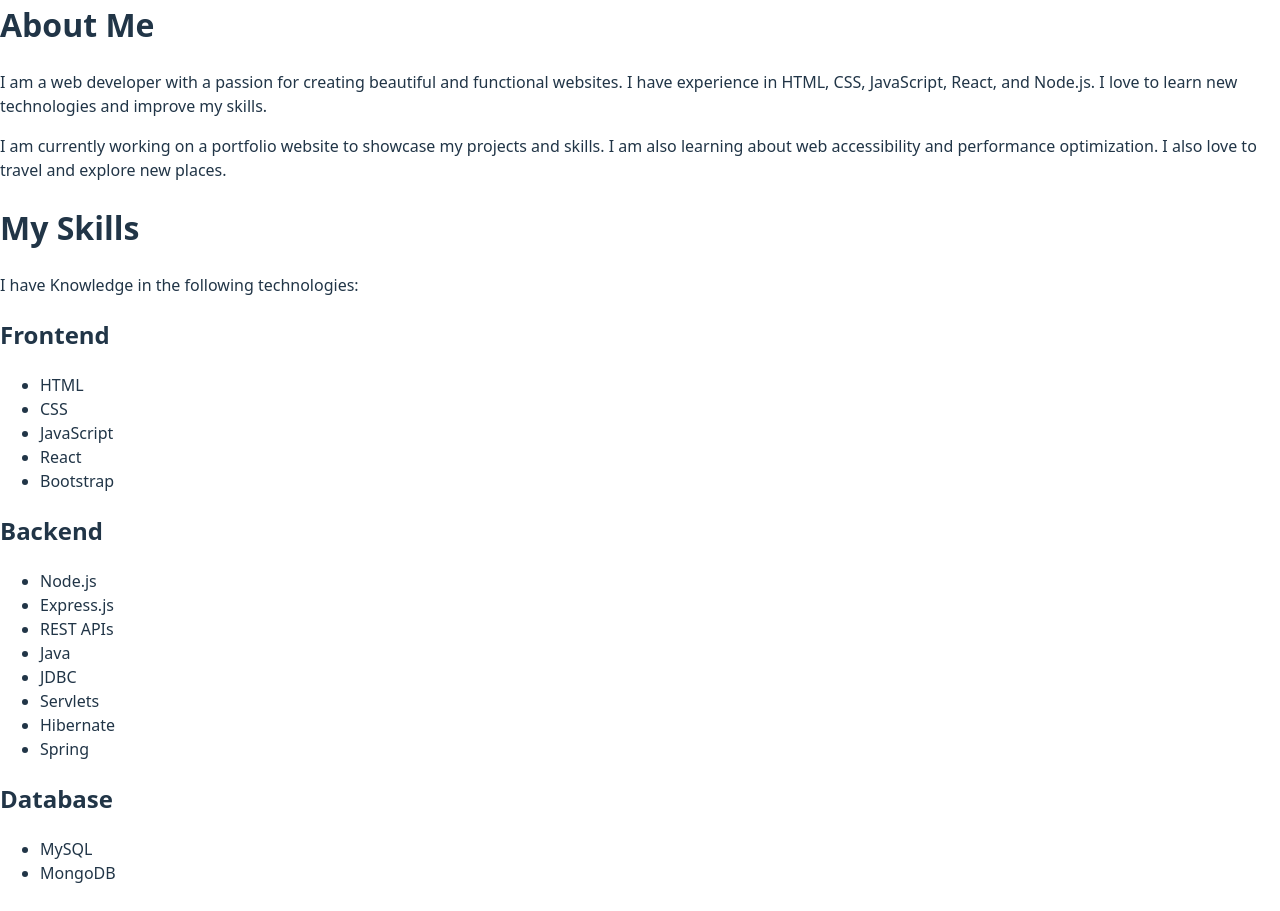
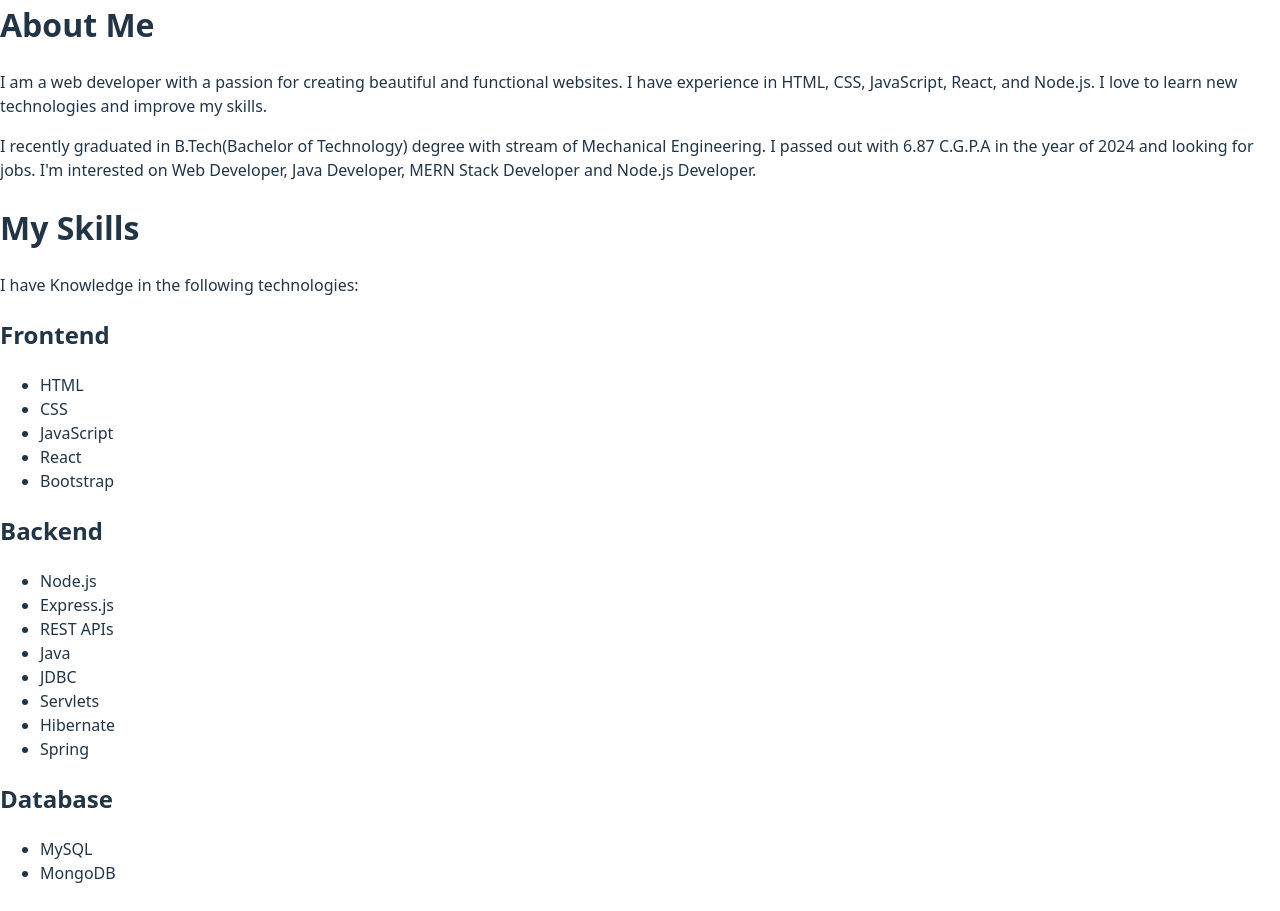
Before and after one commit to PavanMech321/portfolio-2, a React (Vite) app: page / in a window 1280 px wide. Shown: the part 1140-2051 px from the top of the page. Built offline with nearby package versions, Linux system fonts and the light colour scheme.

Commit message:
Update App.jsx

```diff
--- a/src/App.jsx
+++ b/src/App.jsx
@@ -44,9 +44,7 @@ function App() {
             skills.
             </p>
             <p class="pp2" id="card">
-            I am currently working on a portfolio website to showcase my
-            projects and skills. I am also learning about web accessibility and
-            performance optimization. I also love to travel and explore new places.
+            I recently graduated in B.Tech(Bachelor of Technology) degree with stream of Mechanical Engineering. I passed out with 6.87 C.G.P.A in the year of 2024 and looking for jobs. I'm interested on Web Developer, Java Developer, MERN Stack Developer and Node.js Developer.
             </p>
             {/* <p class="pp3" id="card">
             In my free time, I enjoy reading books, watching movies, and
```
